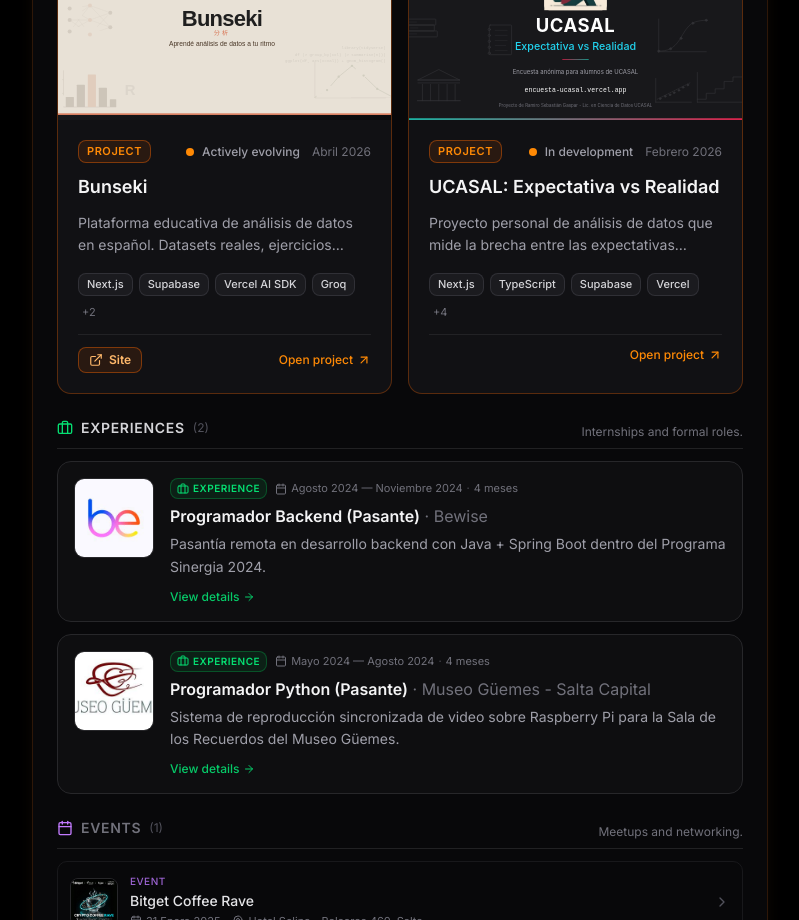
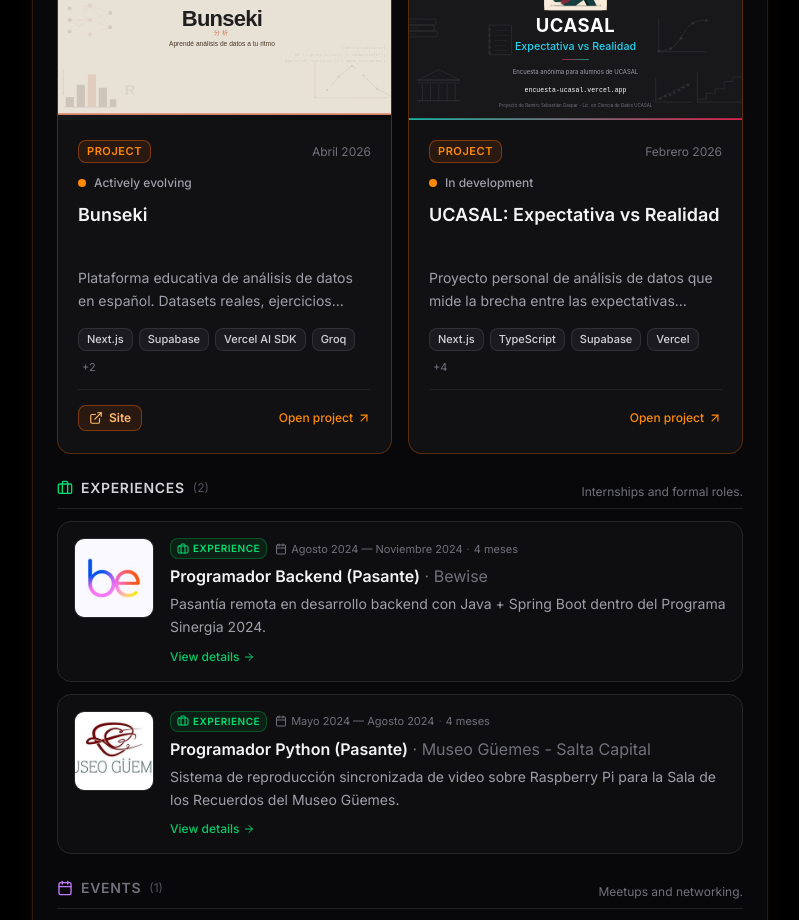
Before and after one commit to RamiroSGaspar/portfolio_web_RamiroSGaspar, a Next.js app: page / in a window 1280 px wide. Shown: the part 1540-2460 px from the top of the page, without its empty margins (240-1039 px from the left). Built offline with nearby package versions, Linux system fonts and the light colour scheme.

Commit message:
fix: ensure uniform card heights and footer alignment
Standardize card layout with fixed heights and pinned footers.

Co-authored-by: Ramiro Sebastian Gaspar <175466282+RamiroSGaspar@users.noreply.github.com>

```diff
--- a/components/portfolio/cards/project-card.tsx
+++ b/components/portfolio/cards/project-card.tsx
@@ -14,6 +14,17 @@ type Props = {
 /**
  * High-impact card. Smart Brevity: title + 1-line lead + stack chips + actions.
  * Detailed content lives inside the modal.
+ *
+ * Layout contract — every project card is identical in structure regardless of
+ * which optional fields are present. This guarantees grid symmetry:
+ *
+ *   [ image                     ]   ← fixed aspect 16/9
+ *   [ PROYECTO            date  ]   ← row 1 of meta
+ *   [ ● status                  ]   ← row 2 of meta (own line, never wraps)
+ *   [ title (2 lines reserved)  ]
+ *   [ description (2 lines)     ]
+ *   [ stack chips (1 row)       ]
+ *   [ ─────────── footer ───────]   ← always pinned to bottom (mt-auto)
  */
 export function ProjectCard({ project, onOpen }: Props) {
   const { t } = useLanguage()
@@ -34,7 +45,7 @@ export function ProjectCard({ project, onOpen }: Props) {
       tabIndex={0}
       onClick={handleClick}
       onKeyDown={handleKey}
-      className="group relative flex flex-col overflow-hidden rounded-xl border border-orange-500/30 bg-zinc-900/60 transition-all duration-300 hover:border-orange-400/60 hover:shadow-[0_0_25px_-8px_rgba(251,146,60,0.35)] focus-visible:outline-none focus-visible:ring-2 focus-visible:ring-orange-400/60 cursor-pointer"
+      className="group relative flex h-full flex-col overflow-hidden rounded-xl border border-orange-500/30 bg-zinc-900/60 transition-all duration-300 hover:border-orange-400/60 hover:shadow-[0_0_25px_-8px_rgba(251,146,60,0.35)] focus-visible:outline-none focus-visible:ring-2 focus-visible:ring-orange-400/60 cursor-pointer"
     >
       <div className="aspect-[16/9] w-full overflow-hidden bg-gradient-to-br from-orange-500/15 via-zinc-900 to-zinc-950 flex items-center justify-center">
         {project.images?.[0] ? (
@@ -48,27 +59,32 @@ export function ProjectCard({ project, onOpen }: Props) {
         )}
       </div>
 
-      <div className="flex flex-col gap-3 p-5">
+      <div className="flex flex-1 flex-col gap-3 p-5">
+        {/* Meta row 1: tag + date. Always single-line. */}
         <div className="flex items-center justify-between gap-3">
           <span className="inline-flex items-center gap-1.5 rounded-md border border-orange-500/40 bg-orange-500/10 px-2 py-0.5 text-[11px] font-semibold uppercase tracking-wider text-orange-400">
             {t("tag.project")}
           </span>
-          <div className="flex items-center gap-3 text-xs text-zinc-500">
-            <StatusDot status={project.status} customLabel={project.statusLabel} />
-            {dateLabel && <span>{dateLabel}</span>}
-          </div>
+          {dateLabel && (
+            <span className="text-xs text-zinc-500 whitespace-nowrap">{dateLabel}</span>
+          )}
         </div>
 
-        <h3 className="text-lg font-semibold text-zinc-100 group-hover:text-orange-300 transition-colors leading-snug text-pretty">
+        {/* Meta row 2: status on its own line so length never affects layout. */}
+        {(project.status || project.statusLabel) && (
+          <StatusDot status={project.status} customLabel={project.statusLabel} />
+        )}
+
+        <h3 className="text-lg font-semibold text-zinc-100 group-hover:text-orange-300 transition-colors leading-snug text-pretty line-clamp-2 min-h-[3.25rem]">
           {project.title}
         </h3>
 
-        <p className="text-sm text-zinc-400 leading-relaxed line-clamp-2">
+        <p className="text-sm text-zinc-400 leading-relaxed line-clamp-2 min-h-[2.5rem]">
           {project.description}
         </p>
 
-        {stack.length > 0 && (
-          <div className="flex flex-wrap gap-1.5 pt-1">
+        {/* Stack: reserve 1-row height even when empty for grid alignment. */}
+        <div className="flex flex-wrap items-start gap-1.5 pt-1 min-h-[1.75rem]">
           {stack.map((tech) => (
             <span
               key={tech}
@@ -83,9 +99,9 @@ export function ProjectCard({ project, onOpen }: Props) {
             </span>
           )}
         </div>
-        )}
 
-        <div className="flex items-center justify-between pt-3 border-t border-zinc-800/80 mt-auto">
+        {/* Footer: always pinned to bottom and same min-height with or without chips. */}
+        <div className="mt-auto flex items-center justify-between gap-2 pt-3 border-t border-zinc-800/80 min-h-[2.75rem]">
           <div className="flex items-center gap-1">
             {project.githubUrl && (
               <a
@@ -93,7 +109,7 @@ export function ProjectCard({ project, onOpen }: Props) {
                 target="_blank"
                 rel="noopener noreferrer"
                 onClick={(e) => e.stopPropagation()}
-                className="inline-flex items-center gap-1.5 rounded-md px-2 py-1 text-xs font-medium text-zinc-400 hover:bg-zinc-800 hover:text-zinc-100 transition-colors"
+                className="inline-flex items-center gap-1.5 rounded-md border border-zinc-700/60 bg-zinc-800/40 px-2.5 py-1 text-xs font-semibold text-zinc-300 hover:border-zinc-600 hover:bg-zinc-800 hover:text-zinc-100 transition-colors"
                 aria-label={`${t("work.viewGithub")} - ${project.title}`}
               >
                 <Github className="w-3.5 h-3.5" aria-hidden="true" />
```
Lines whose indentation alone changed are shown as unchanged.
